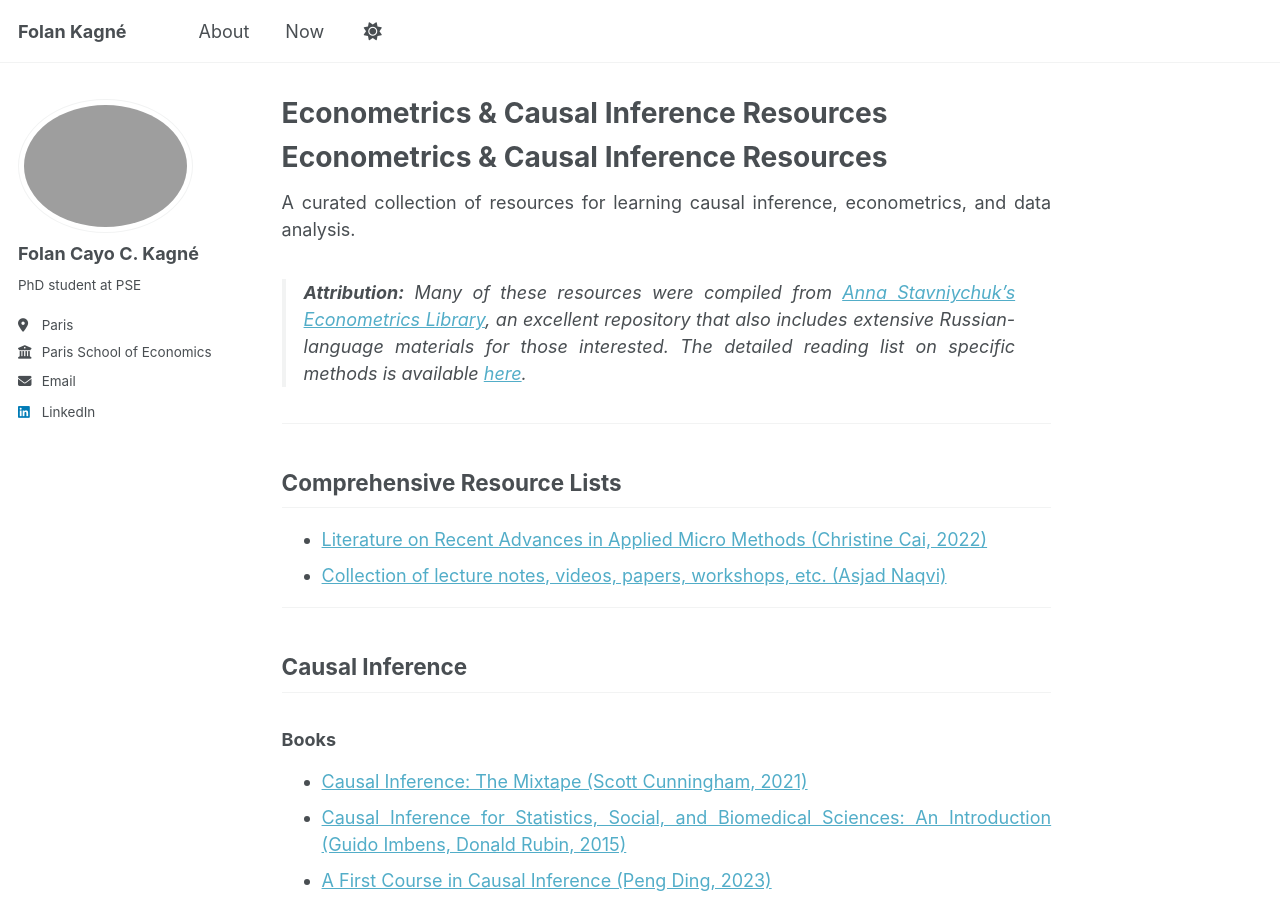
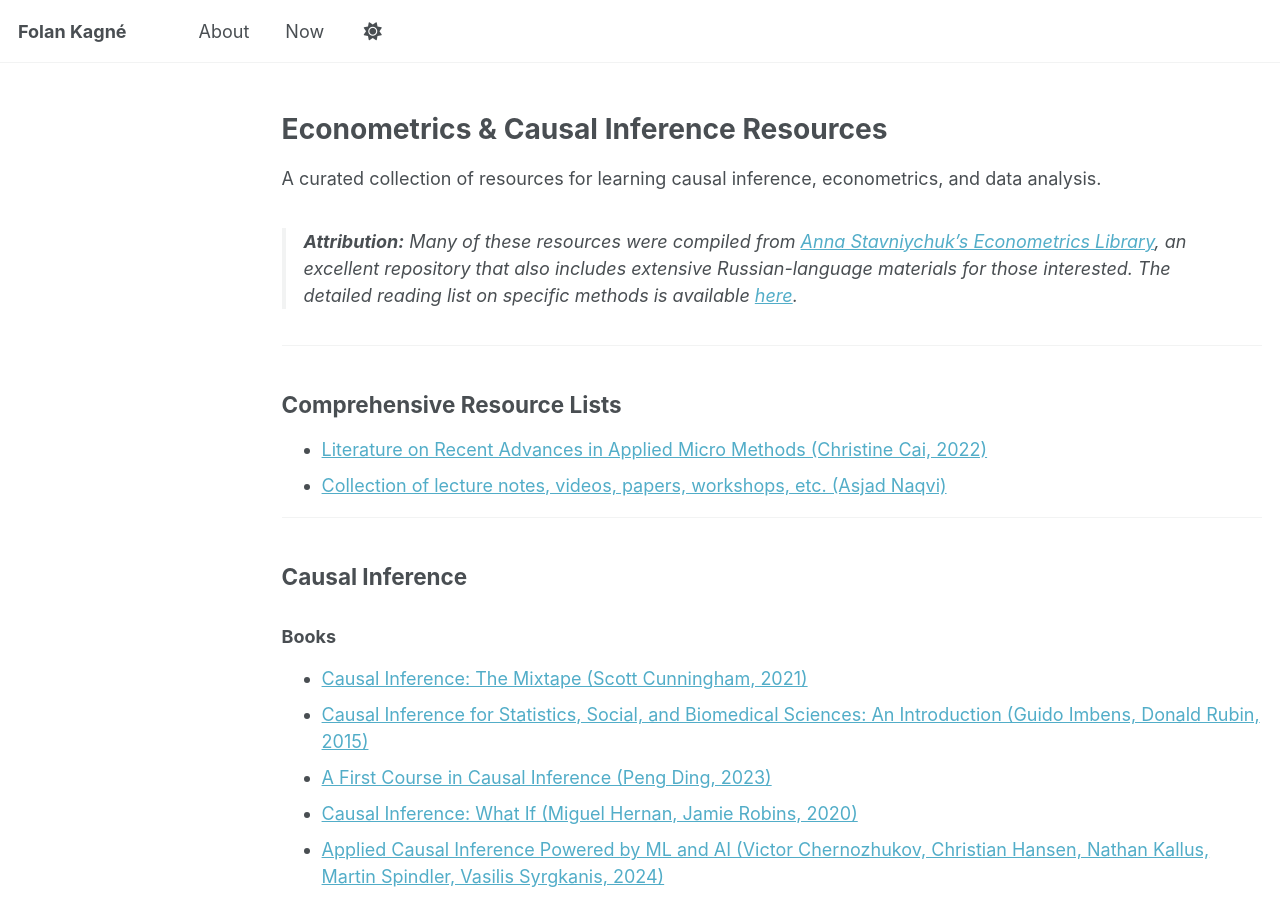
Before and after one commit to folankagne/folankagne.github.io, a Jekyll site: the page built from _pages/econometrics-resources.md, in a window 1280 px wide and 900 px high. Built offline with Jekyll 4.4.1, drawn with Linux system fonts in a browser that asks for light colours; our own code applies the rules of GitHub Pages for plain Markdown files; a script that is not in the unit is left out; some of the changed lines change nothing that is shown.

Commit message:
Update econometrics-resources.md

```diff
--- a/_pages/econometrics-resources.md
+++ b/_pages/econometrics-resources.md
@@ -1,3 +1,11 @@
+---
+layout: archive
+permalink: /econometrics-resources/
+title: ""
+author_profile: false
+---
+
+
 # Econometrics & Causal Inference Resources
 
 A curated collection of resources for learning causal inference, econometrics, and data analysis.
```
